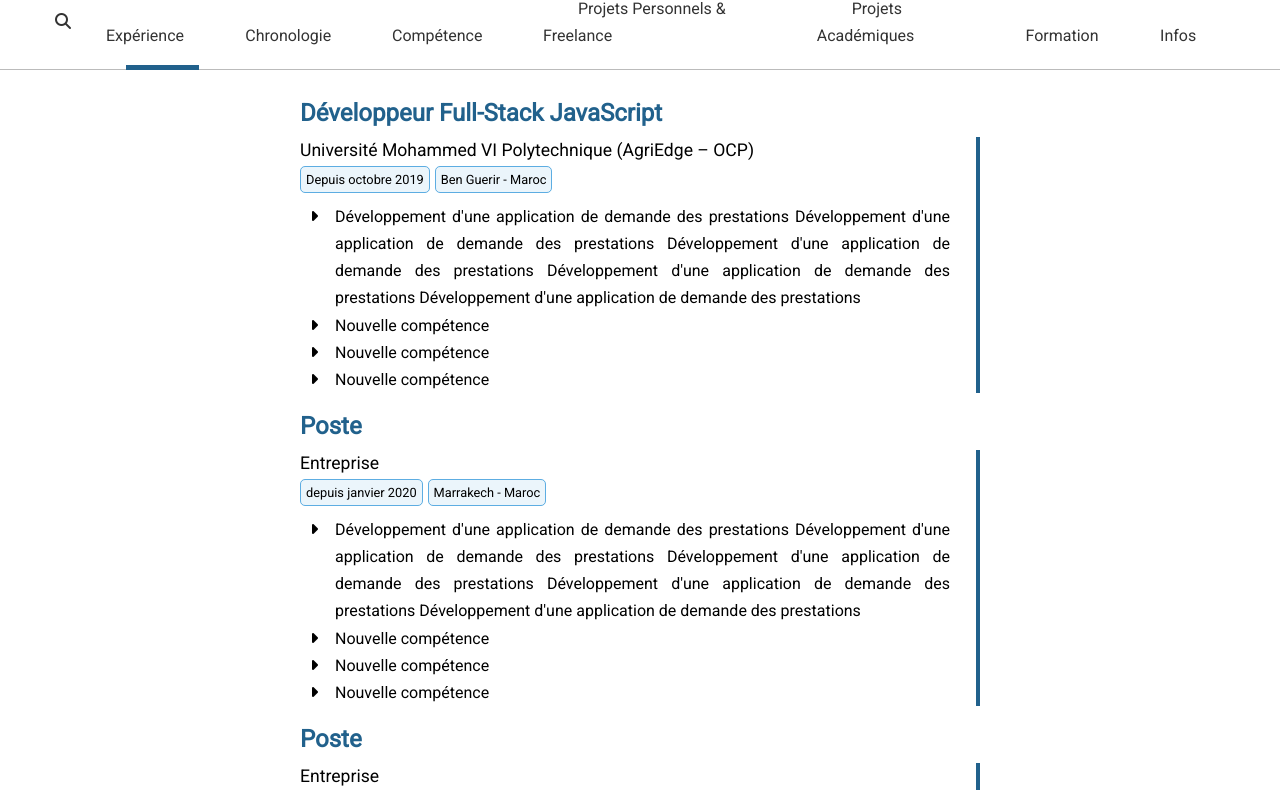
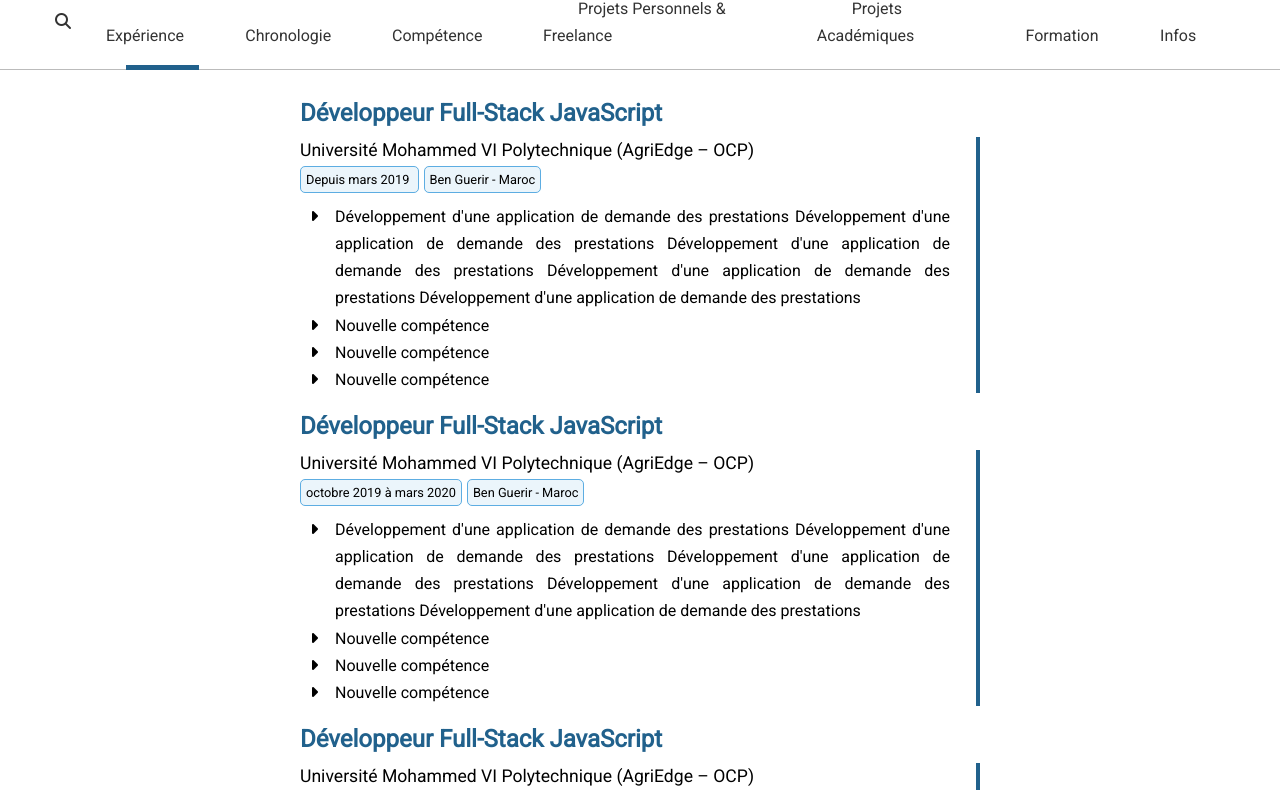
Before and after one commit to Riad-ENNAIM/cv, a React (Create React App) app: page / in a window 1280 px wide. Shown: the part 356-1146 px from the top of the page. Built offline with nearby package versions, Linux system fonts and the light colour scheme; the HTML template or start-up script is replaced by a standard one.

Commit message:
Modify Date Props In Experience Component

```diff
--- a/src/components/experiences/Experience.js
+++ b/src/components/experiences/Experience.js
@@ -2,7 +2,7 @@ import React from 'react';
 import PropTypes from 'prop-types';
 import Tasks from '../tasks/Tasks';
 
-const Experience = ({ title, company, date, location }) => {
+const Experience = ({ title, company, start, end, location }) => {
   return (
     <div className="experience">
       <div className="job-header">
@@ -13,7 +13,12 @@ const Experience = ({ title, company, date, location }) => {
       <div className="job-description">
         <span className="job-company">{company}</span>
         <br />
-        <span className="job-date tag">{date}</span>
+        {
+          start || end ?
+            <span className="job-date tag">{ start && !end ? `Depuis ${start}` : start && end ? start : '' } { end && start ? `à ${end}` : end && !start ? end : '' }</span>
+          :
+            null
+        }
         <span className="job-location tag">{location}</span>
 
         <Tasks />
@@ -26,14 +31,12 @@ const Experience = ({ title, company, date, location }) => {
 Experience.propTypes = {
   title: PropTypes.string.isRequired,
   company: PropTypes.string.isRequired,
-  date: PropTypes.string.isRequired,
   location: PropTypes.string.isRequired
 };
 
 Experience.defaultProps = {
   title: 'Poste',
   company: 'Entreprise',
-  date: 'depuis janvier 2020',
   location: 'Marrakech - Maroc'
 };
 
--- a/src/components/experiences/Experiences.js
+++ b/src/components/experiences/Experiences.js
@@ -7,11 +7,22 @@ const Experiences = () => {
       <Experience
         title="Développeur Full-Stack JavaScript"
         company="Université Mohammed VI Polytechnique (AgriEdge – OCP)"
-        date="Depuis octobre 2019"
+        start="mars 2019"
         location="Ben Guerir - Maroc"
       />
-      <Experience />
-      <Experience />
+      <Experience
+        title="Développeur Full-Stack JavaScript"
+        company="Université Mohammed VI Polytechnique (AgriEdge – OCP)"
+        start="octobre 2019"
+        end="mars 2020"
+        location="Ben Guerir - Maroc"
+      />
+      <Experience
+        title="Développeur Full-Stack JavaScript"
+        company="Université Mohammed VI Polytechnique (AgriEdge – OCP)"
+        end="octobre 2019"
+        location="Ben Guerir - Maroc"
+      />
       <Experience />
     </>
   );
```
